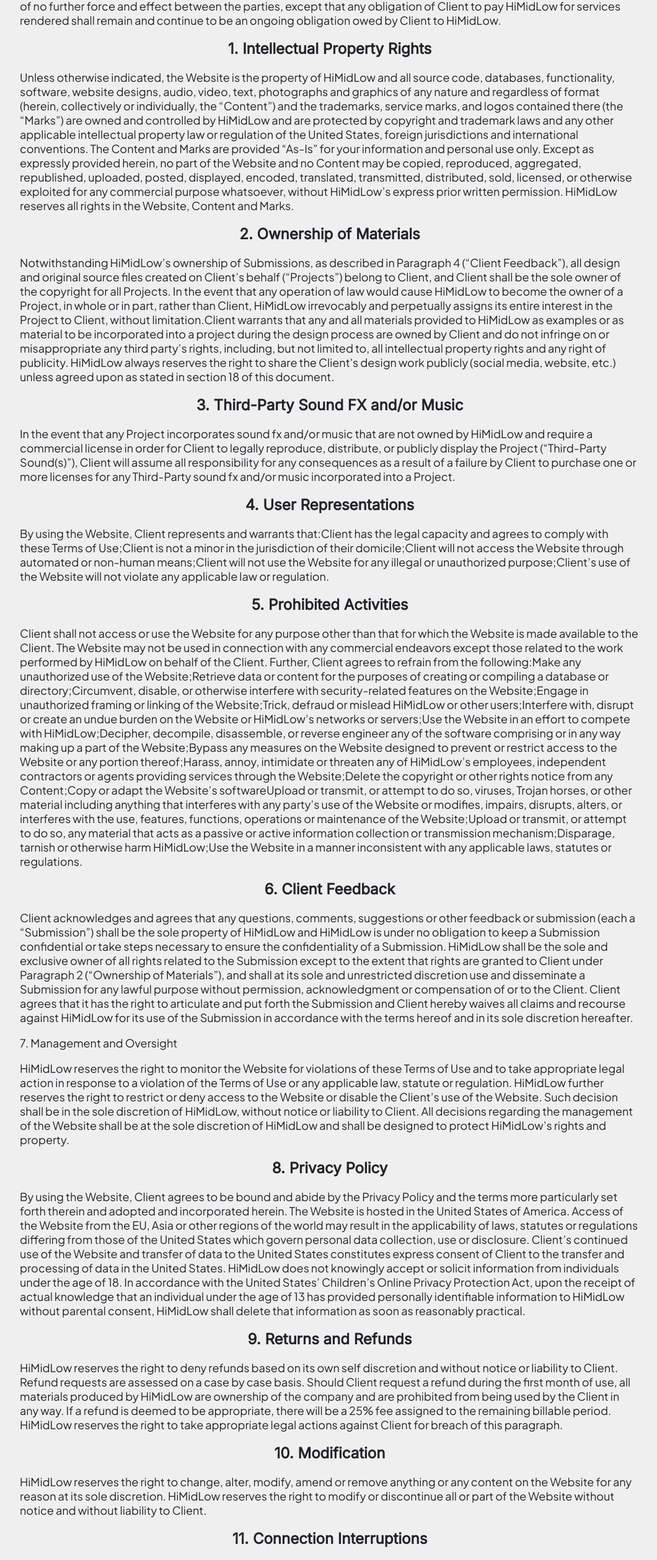
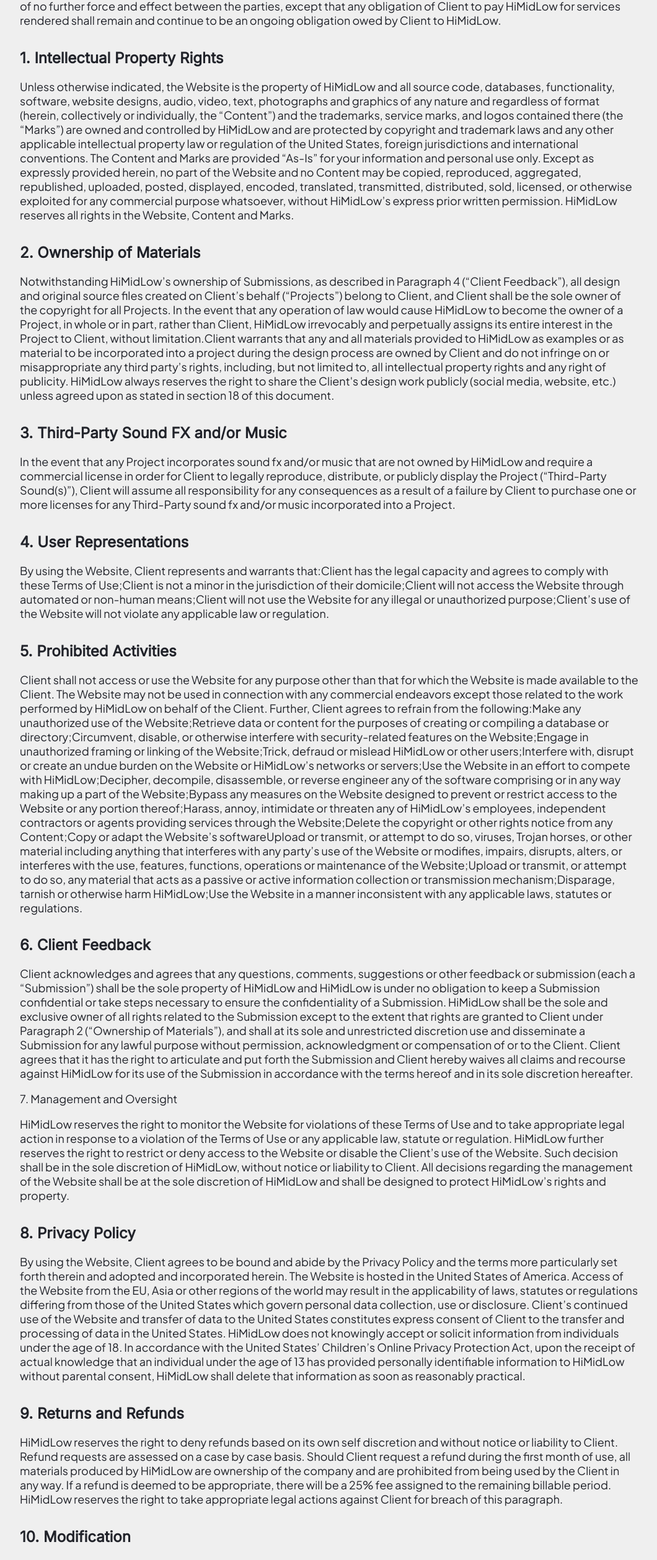
Before and after one commit to annsuparada/HiMIdLow, a React (Create React App) app in the folder client/: page /terms-and-conditions in a window 1280 px wide. Shown: the part 1335-3852 px from the top of the page at 62% size, without its empty margins (108-1168 px from the left). Built offline with nearby package versions, Linux system fonts and the light colour scheme.

Commit message:
update h2 on tos page

```diff
--- a/client/src/pages/TosPage.tsx
+++ b/client/src/pages/TosPage.tsx
@@ -12,6 +12,10 @@ const TosPage: React.FC = () => {
       maxWidth: '1000px',
       margin: '25px auto',
       padding: '0 15px 25px',
+    },
+    h2: {
+      textAlign: 'left' as 'left',
+      paddingTop: '15px',
     },
   }
 
@@ -47,7 +51,7 @@ const TosPage: React.FC = () => {
             an ongoing obligation owed by Client to HiMidLow.
           </p>
 
-          <h2>1. Intellectual Property Rights</h2>
+          <h2 style={styles.h2}>1. Intellectual Property Rights</h2>
           <p>
             Unless otherwise indicated, the Website is the property of HiMidLow
             and all source code, databases, functionality, software, website
@@ -68,7 +72,7 @@ const TosPage: React.FC = () => {
             Content and Marks.
           </p>
 
-          <h2>2. Ownership of Materials</h2>
+          <h2 style={styles.h2}>2. Ownership of Materials</h2>
           <p>
             Notwithstanding HiMidLow’s ownership of Submissions, as described in
             Paragraph 4 (“Client Feedback”), all design and original source
@@ -88,7 +92,7 @@ const TosPage: React.FC = () => {
             document.
           </p>
 
-          <h2>3. Third-Party Sound FX and/or Music</h2>
+          <h2 style={styles.h2}>3. Third-Party Sound FX and/or Music</h2>
           <p>
             In the event that any Project incorporates sound fx and/or music
             that are not owned by HiMidLow and require a commercial license in
@@ -99,7 +103,7 @@ const TosPage: React.FC = () => {
             and/or music incorporated into a Project.
           </p>
 
-          <h2>4. User Representations</h2>
+          <h2 style={styles.h2}>4. User Representations</h2>
           <p>
             By using the Website, Client represents and warrants that:Client has
             the legal capacity and agrees to comply with these Terms of
@@ -110,7 +114,7 @@ const TosPage: React.FC = () => {
             any applicable law or regulation.
           </p>
 
-          <h2>5. Prohibited Activities</h2>
+          <h2 style={styles.h2}>5. Prohibited Activities</h2>
           <p>
             Client shall not access or use the Website for any purpose other
             than that for which the Website is made available to the Client. The
@@ -143,7 +147,7 @@ const TosPage: React.FC = () => {
             or regulations.
           </p>
 
-          <h2>6. Client Feedback</h2>
+          <h2 style={styles.h2}>6. Client Feedback</h2>
           <p>
             Client acknowledges and agrees that any questions, comments,
             suggestions or other feedback or submission (each a “Submission”)
@@ -176,7 +180,7 @@ const TosPage: React.FC = () => {
             property.
           </p>
 
-          <h2>8. Privacy Policy</h2>
+          <h2 style={styles.h2}>8. Privacy Policy</h2>
           <p>
             By using the Website, Client agrees to be bound and abide by the
             Privacy Policy and the terms more particularly set forth therein and
@@ -196,7 +200,7 @@ const TosPage: React.FC = () => {
             delete that information as soon as reasonably practical.
           </p>
 
-          <h2>9. Returns and Refunds</h2>
+          <h2 style={styles.h2}>9. Returns and Refunds</h2>
           <p>
             HiMidLow reserves the right to deny refunds based on its own self
             discretion and without notice or liability to Client. Refund
@@ -209,7 +213,7 @@ const TosPage: React.FC = () => {
             legal actions against Client for breach of this paragraph.
           </p>
 
-          <h2>10. Modification</h2>
+          <h2 style={styles.h2}>10. Modification</h2>
           <p>
             HiMidLow reserves the right to change, alter, modify, amend or
             remove anything or any content on the Website for any reason at its
@@ -218,7 +222,7 @@ const TosPage: React.FC = () => {
             liability to Client.
           </p>
 
-          <h2>11. Connection Interruptions</h2>
+          <h2 style={styles.h2}>11. Connection Interruptions</h2>
           <p>
             HiMidLow does not guarantee or warrant the Website will be available
             and accessible at all times. Issues with hardware, software or other
@@ -229,14 +233,14 @@ const TosPage: React.FC = () => {
             connection or service.
           </p>
 
-          <h2>12. Governing Law</h2>
+          <h2 style={styles.h2}>12. Governing Law</h2>
           <p>
             These Terms of Use shall be governed by and construed in accordance
             with the laws of the State of California without regard to conflict
             of law principles.
           </p>
 
-          <h2>13. Litigation</h2>
+          <h2 style={styles.h2}>13. Litigation</h2>
           <p>
             Any legal action of whatever nature shall be brought in the state
             courts of Washington County, California or in the United States
@@ -249,7 +253,7 @@ const TosPage: React.FC = () => {
             from these Terms of Use.
           </p>
 
-          <h2>14. Disclaimer</h2>
+          <h2 style={styles.h2}>14. Disclaimer</h2>
           <p>
             The Website is provided on an as-is, as-available basis. Client
             agrees that its use of the Website and Services are at Client’s sole
@@ -278,7 +282,9 @@ const TosPage: React.FC = () => {
             website or mobile application featured in any advertising.
           </p>
 
-          <h2>15. Limitations of Liability and Indemnification</h2>
+          <h2 style={styles.h2}>
+            15. Limitations of Liability and Indemnification
+          </h2>
           <p>
             HiMidLow and its directors, employees, members, independent
             contractors or agents shall not be liable to Client or any third
@@ -301,7 +307,7 @@ const TosPage: React.FC = () => {
             with the defense of such claims.
           </p>
 
-          <h2>16. User Data</h2>
+          <h2 style={styles.h2}>16. User Data</h2>
           <p>
             Client is solely responsible for all data transmitted to or that
             relates to any activity Client has undertaken using the Website.
@@ -310,7 +316,9 @@ const TosPage: React.FC = () => {
             action against HiMidLow from any such loss or corruption.
           </p>
 
-          <h2>17. Electronic communications, transactions and signatures</h2>
+          <h2 style={styles.h2}>
+            17. Electronic communications, transactions and signatures
+          </h2>
           <p>
             Client hereby consents to receive electronic communications from
             HiMidLow and Client agrees that all agreements, notices, disclosures
@@ -326,7 +334,7 @@ const TosPage: React.FC = () => {
             the granting of credits by any means other than electronic.
           </p>
 
-          <h2>18. Showcasing Design Work</h2>
+          <h2 style={styles.h2}>18. Showcasing Design Work</h2>
           <p>
             HiMidLow reserves the right to share design work on digital channels
             including social media, website, etc. unless otherwise agreed upon.
@@ -335,7 +343,7 @@ const TosPage: React.FC = () => {
             discuss Client's work publicly.
           </p>
 
-          <h2>19. Referrals</h2>
+          <h2 style={styles.h2}>19. Referrals</h2>
           <p>
             When applicable, referral tracking and payouts are handled through
             our third-party partner,{' '}
@@ -348,7 +356,7 @@ const TosPage: React.FC = () => {
             </Link>{' '}
           </p>
 
-          <h2>20. Miscellaneous</h2>
+          <h2 style={styles.h2}>20. Miscellaneous</h2>
           <p>
             These Terms of Use and any policies posted on the Website or
             regarding the Website constitute the entire agreement and
@@ -364,7 +372,7 @@ const TosPage: React.FC = () => {
             or agency relationship between Client and HiMidLow.
           </p>
 
-          <h2>21. Contact Information</h2>
+          <h2 style={styles.h2}>21. Contact Information</h2>
           <p>
             For any questions or complaints regarding the Website, please
             contact HiMidLow at: andy@himidlow.com.
```
